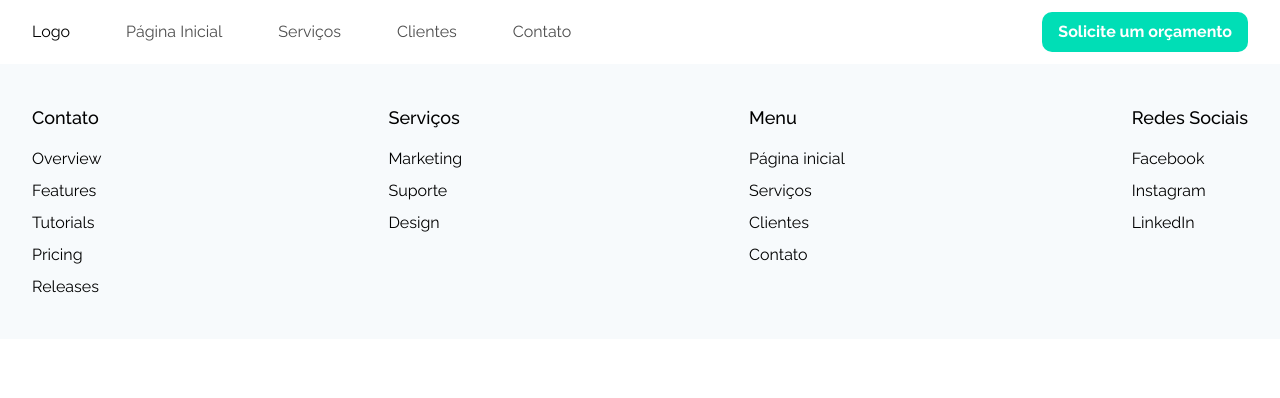
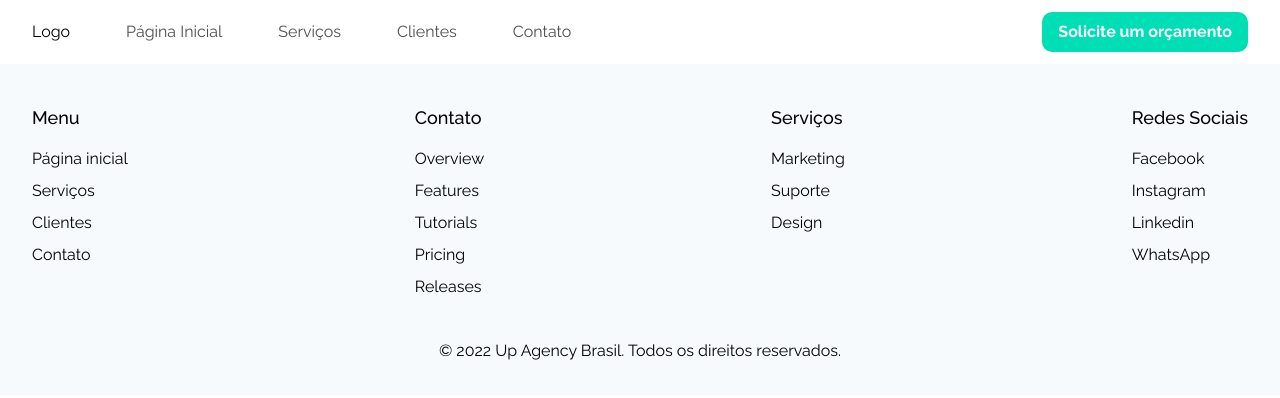
Before and after one commit to guga0712/old-website-up, a Next.js app: page / in a window 1280 px wide. Shown: the top 398 px of the page. Built offline with nearby package versions, Linux system fonts and the light colour scheme.

Commit message:
added services page

```diff
--- /dev/null
+++ b/src/components/Footer/LinkFooter.tsx
@@ -0,0 +1,15 @@
+import { Link as ChakraLink } from "@chakra-ui/react";
+import Link from "next/link";
+
+interface LinkFooterProps {
+    href: string;
+    page: string;
+}
+
+export default function LinkFooter({ href, page }: LinkFooterProps) {
+    return (
+        <Link href={href}>
+            <ChakraLink textDecoration='none' _hover={{ textDecoration: 'none' }}>{page}</ChakraLink>
+        </Link>
+    );
+}
--- a/src/components/Footer/index.tsx
+++ b/src/components/Footer/index.tsx
@@ -10,6 +10,7 @@ import {
     Flex,
     useColorModeValue,
 } from '@chakra-ui/react';
+import LinkFooter from './LinkFooter';
 
 const ListHeader = ({ children }: { children: ReactNode }) => {
     return (
@@ -18,6 +19,7 @@ const ListHeader = ({ children }: { children: ReactNode }) => {
         </Text>
     );
 };
+
 
 export default function Footer() {
     return (
@@ -32,6 +34,13 @@ export default function Footer() {
                     gap={{ base: '10', md: '0' }}
                 >
                     <Stack align={'flex-start'}>
+                        <ListHeader>Menu</ListHeader>
+                        <LinkFooter href='#' page='Página inicial' />
+                        <LinkFooter href='#' page='Serviços' />
+                        <LinkFooter href='#' page='Clientes' />
+                        <LinkFooter href='#' page='Contato' />
+                    </Stack>
+                    <Stack align={'flex-start'}>
                         <ListHeader>Contato</ListHeader>
                         <Link href={'#'}>Overview</Link>
                         <Link href={'#'}>Features</Link>
@@ -41,25 +50,20 @@ export default function Footer() {
                     </Stack>
                     <Stack align={'flex-start'}>
                         <ListHeader>Serviços</ListHeader>
-                        <Text>Marketing</Text>
-                        <Text>Suporte</Text>
-                        <Text>Design</Text>
-                    </Stack>
-                    <Stack align={'flex-start'}>
-                        <ListHeader>Menu</ListHeader>
-                        <Link href={'#'}>Página inicial</Link>
-                        <Link href={'#'}>Serviços</Link>
-                        <Link href={'#'}>Clientes</Link>
-                        <Link href={'#'}>Contato</Link>
+                        <LinkFooter href='services' page='Marketing' />
+                        <LinkFooter href='#' page='Suporte' />
+                        <LinkFooter href='#' page='Design' />
                     </Stack>
                     <Stack align={'flex-start'}>
                         <ListHeader>Redes Sociais</ListHeader>
-                        <Link href={'#'}>Facebook</Link>
-                        <Link href={'#'}>Instagram</Link>
-                        <Link href={'#'}>LinkedIn</Link>
+                        <LinkFooter href='#' page='Facebook' />
+                        <LinkFooter href='#' page='Instagram' />
+                        <LinkFooter href='#' page='Linkedin' />
+                        <LinkFooter href='#' page='WhatsApp' />
                     </Stack>
                 </Flex>
             </Container>
+            <Text textAlign='center' paddingBottom={8}> © 2022 Up Agency Brasil. Todos os direitos reservados. </Text>
         </Box>
     );
 }
--- a/src/components/MainMenu/index.tsx
+++ b/src/components/MainMenu/index.tsx
@@ -77,7 +77,7 @@ export default function MainMenu() {
                         Solicite um orçamento</Link>
                 </Flex>
                 {isOpen ? (
-                    <Box pb={4} px="0" h="100vh" display={{ md: 'none' }}>
+                    <Box pb={4} px="0" h="100vh" display={{ md: 'none' }} >
                         <Stack as={'nav'} spacing={4}>
                             {Links.map((link) => (
                                 <NavLink key={link}>
```
Also changed, not shown: src/pages/services.tsx (added, +11 -0 lines).
